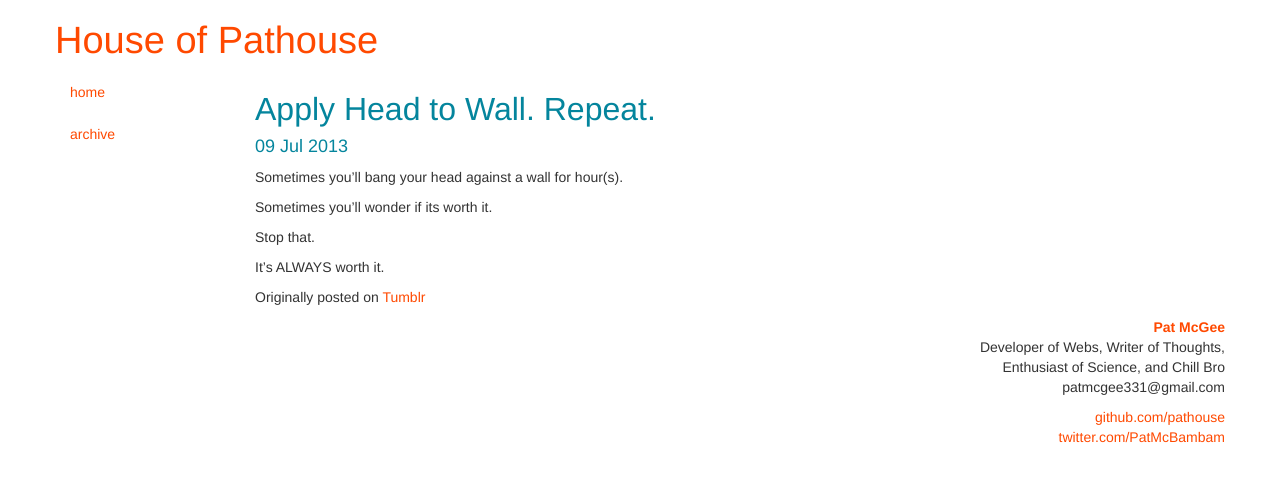
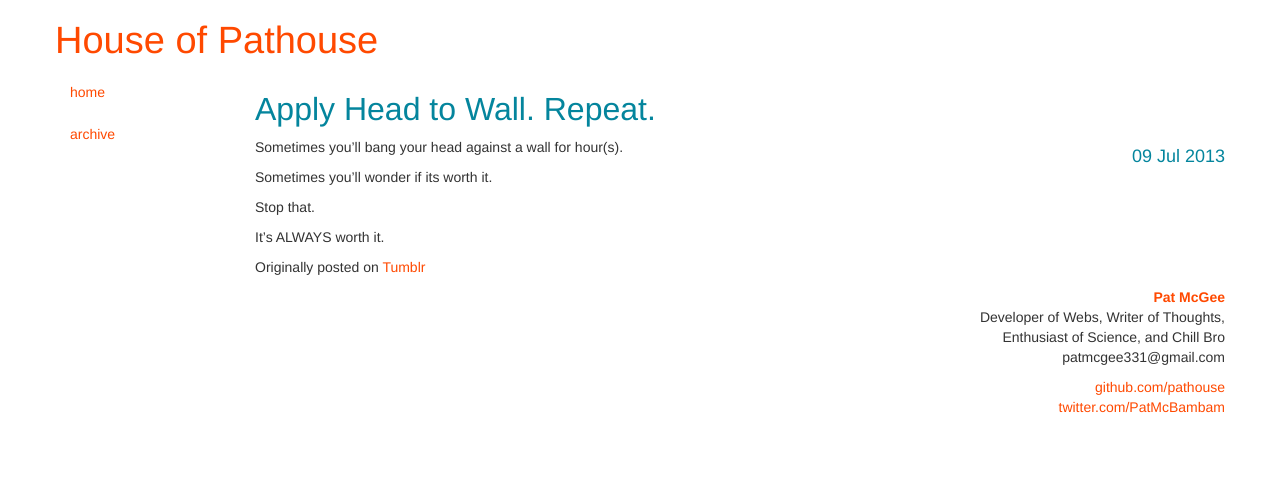
Before and after one commit to pathouse/pathouse.github.io, a Jekyll site: the page built from _posts/2013-07-09-apply-head-to-wall-repeat.markdown, in a window 1280 px wide. Shown: the top 482 px of the page. Built offline with Jekyll 4.4.1, drawn with Linux system fonts in a browser that asks for light colours.

Commit message:
Update post.html

```diff
--- a/_layouts/post.html
+++ b/_layouts/post.html
@@ -2,7 +2,7 @@
 layout: default
 ---
 <h2 class="post-title">{{ page.title }}</h2>
-<h4 class="meta">{{ page.date | date_to_string }}</h4>
+<h4 class="meta pull-right">{{ page.date | date_to_string }}</h4>
 
 <div id="post">
 {{ content }}
```
